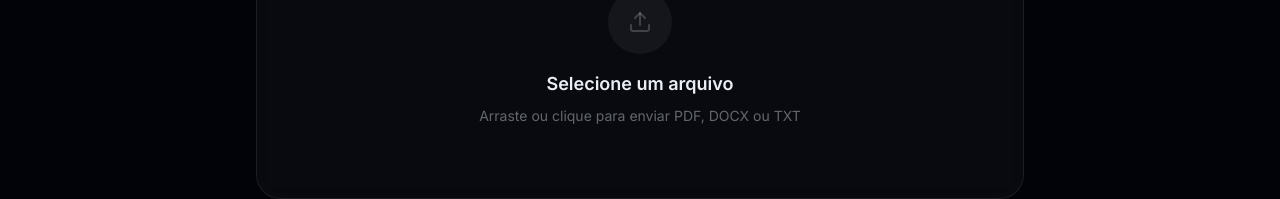
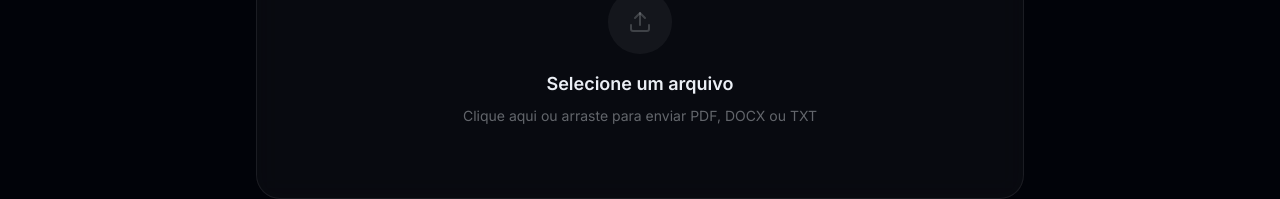
Before and after one commit to Faray-luiz/Coach-AI, a Next.js app: page /knowledge in a window 1280 px wide. Shown: the part 355-554 px from the top of the page. Built offline with nearby package versions, Linux system fonts and the light colour scheme.

Commit message:
fix: make entire knowledge upload area clickable and fix button interaction

```diff
--- a/src/app/knowledge/page.tsx
+++ b/src/app/knowledge/page.tsx
@@ -69,32 +69,39 @@ export default function KnowledgePage() {
         </header>
 
         <main className="space-y-8">
-          <section className="glass rounded-3xl p-8 border-dashed border-2 border-white/10 hover:border-primary/30 transition-all group">
+          <section
+            className="glass rounded-3xl p-8 border-dashed border-2 border-white/10 hover:border-primary/30 transition-all group cursor-pointer"
+            onClick={() => document.getElementById('file-upload')?.click()}
+          >
             <div className="flex flex-col items-center justify-center py-10 text-center">
               <div className="h-16 w-16 rounded-full bg-white/5 flex items-center justify-center mb-4 group-hover:scale-110 transition-transform">
                 <Upload className="text-foreground/20 group-hover:text-primary transition-colors" />
               </div>
 
-              <label className="cursor-pointer">
+              <div className="flex flex-col items-center">
                 <span className="text-lg font-semibold text-foreground">
                   {file ? file.name : 'Selecione um arquivo'}
                 </span>
                 <input
+                  id="file-upload"
                   type="file"
-                  className="hidden"
+                  className="sr-only"
                   accept=".pdf,.docx,.txt"
                   onChange={(e) => setFile(e.target.files?.[0] || null)}
                 />
                 {!file && (
                   <p className="text-sm text-foreground/40 mt-2">
-                    Arraste ou clique para enviar PDF, DOCX ou TXT
+                    Clique aqui ou arraste para enviar PDF, DOCX ou TXT
                   </p>
                 )}
-              </label>
+              </div>
 
               {file && (
                 <button
-                  onClick={handleUpload}
+                  onClick={(e) => {
+                    e.stopPropagation(); // Evita abrir o seletor de arquivo de novo
+                    handleUpload();
+                  }}
                   disabled={isUploading}
                   className="mt-8 px-8 py-3 bg-primary rounded-xl font-bold text-white shadow-lg shadow-primary/20 hover:bg-primary/80 disabled:opacity-50 transition-all flex items-center gap-2"
                 >
```
